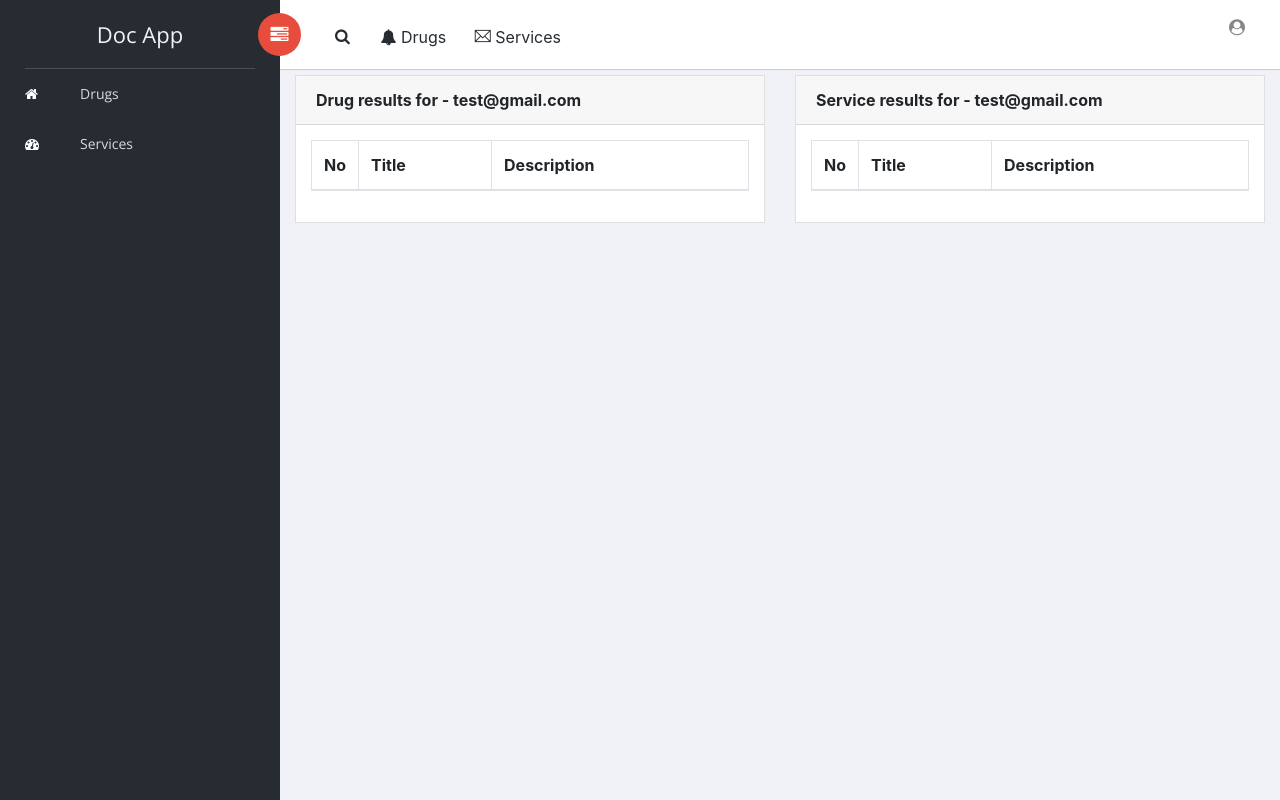
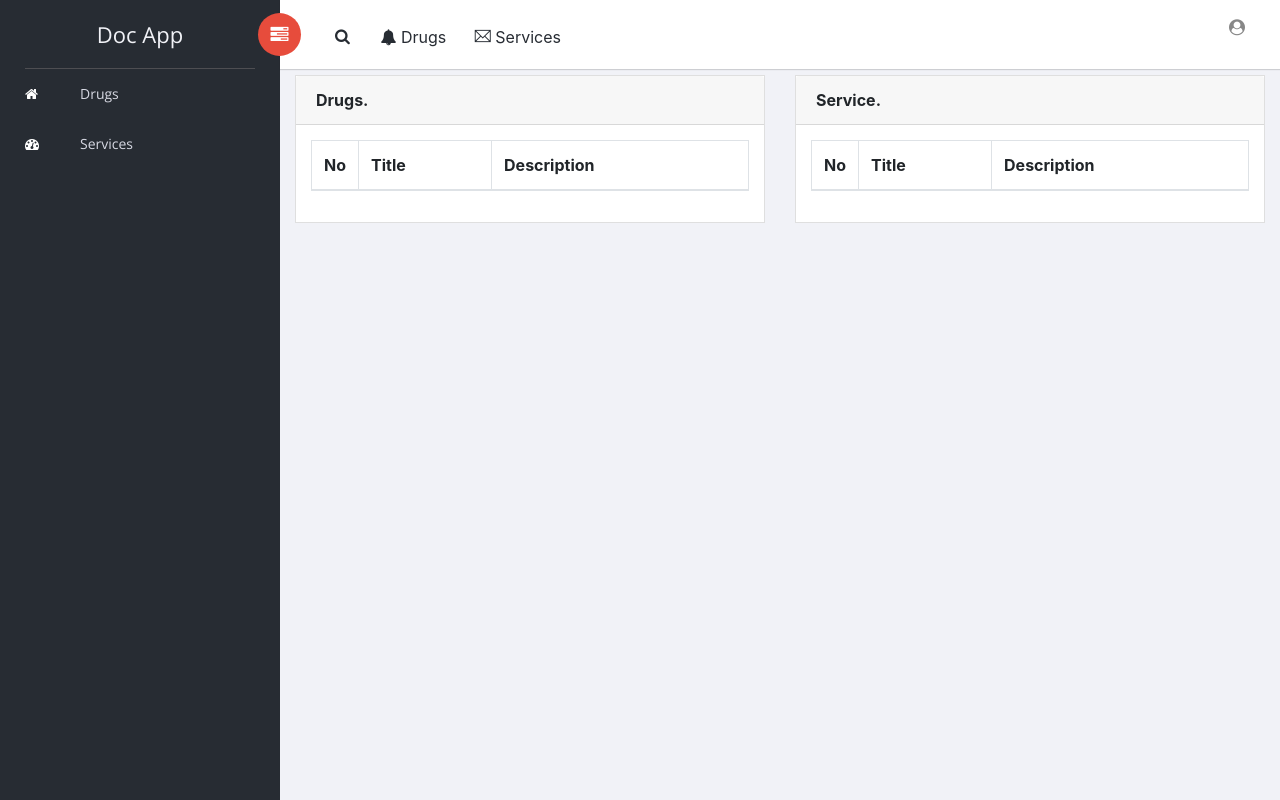
Before and after one commit to edmondsylar/doc, a PHP site: the page made by results.php in a window 1280 px wide. Run offline with PHP 8.4, Linux system fonts and the light colour scheme; data comes from the database, SQL or seed files in the repository; lists and menus that the app fills with data are empty; some libraries are stand-ins or nearby versions.

Commit message:
search page fix

```diff
--- a/results.php
+++ b/results.php
@@ -19,7 +19,7 @@
 <div class="col-lg-6">
     <div class="card">
         <div class="card-header">
-            <strong class="card-title">Drug results for - <?php echo $_GET['search'] ?></strong>
+            <strong class="card-title">Drugs.</strong>
         </div>
         <div class="card-body">
             <table id="bootstrap-data-table-export" class="table table-striped table-bordered">
@@ -53,7 +53,7 @@
 <div class="col-lg-6">
     <div class="card">
         <div class="card-header">
-            <strong class="card-title">Service results for - <?php echo $_GET['search'] ?></strong>
+            <strong class="card-title">Service.</strong>
         </div>
         <div class="card-body">
             <table id="bootstrap-data-table-export" class="table table-striped table-bordered">
```
